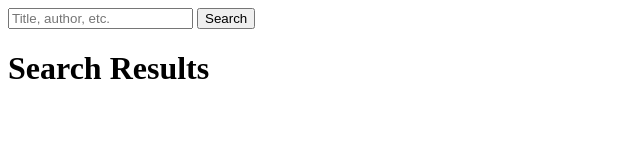
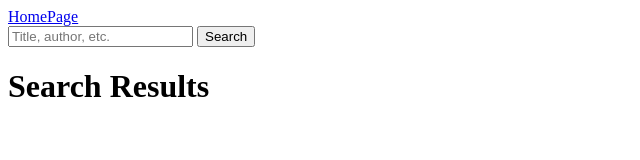
Before and after one commit to TKovacs03/INST377GroupProject, a website: page public/searchpage.html in a window 1280 px wide. Shown: the whole page, without its empty margins (0-640 px from the left). Drawn offline with Linux system fonts and the light colour scheme.

Commit message:
added homepage button to searchpage

```diff
--- a/public/searchpage.html
+++ b/public/searchpage.html
@@ -4,6 +4,7 @@
         <script src="searchpage.js"></script>
     </head>
     <body>
+        <a href="mainpage.html">HomePage</a>
         <div id="search">
         <form id="searchBar">
         <input type="text" id="usersearch" placeholder="Title, author, etc.">
@@ -14,7 +15,6 @@
 
     <div id="results">
         <ul id="resList">
-
         </ul>
     </div>
     </body>
```
